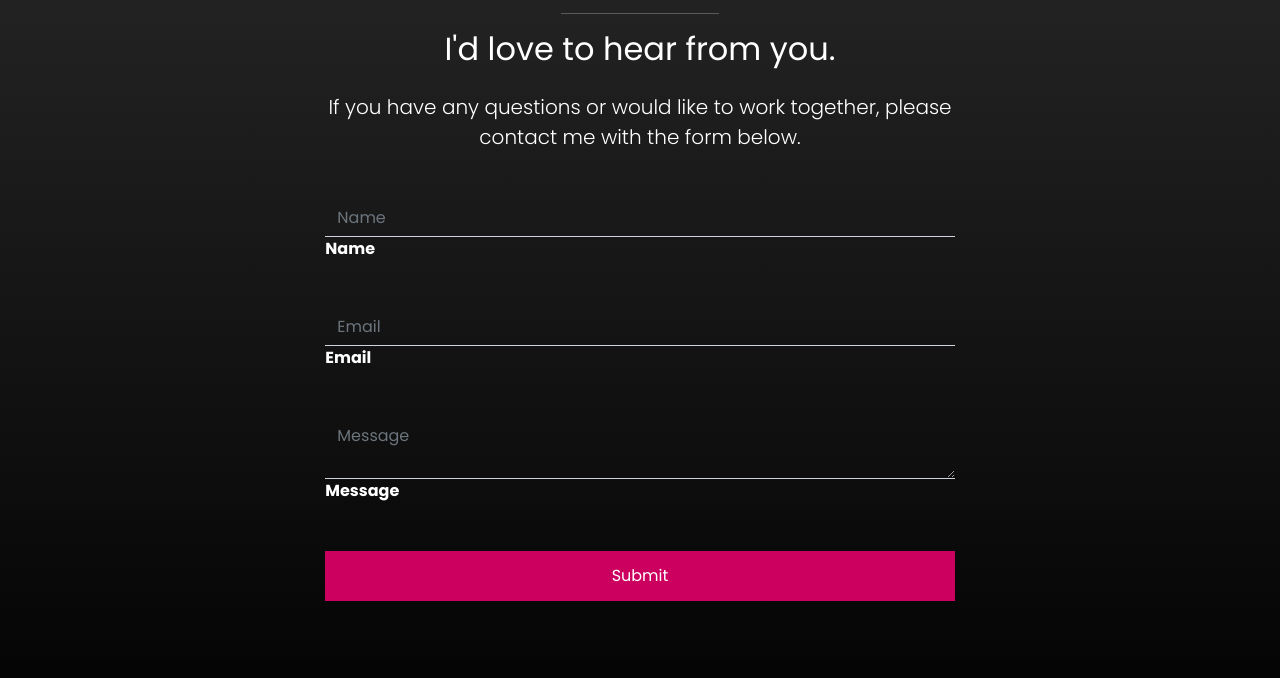
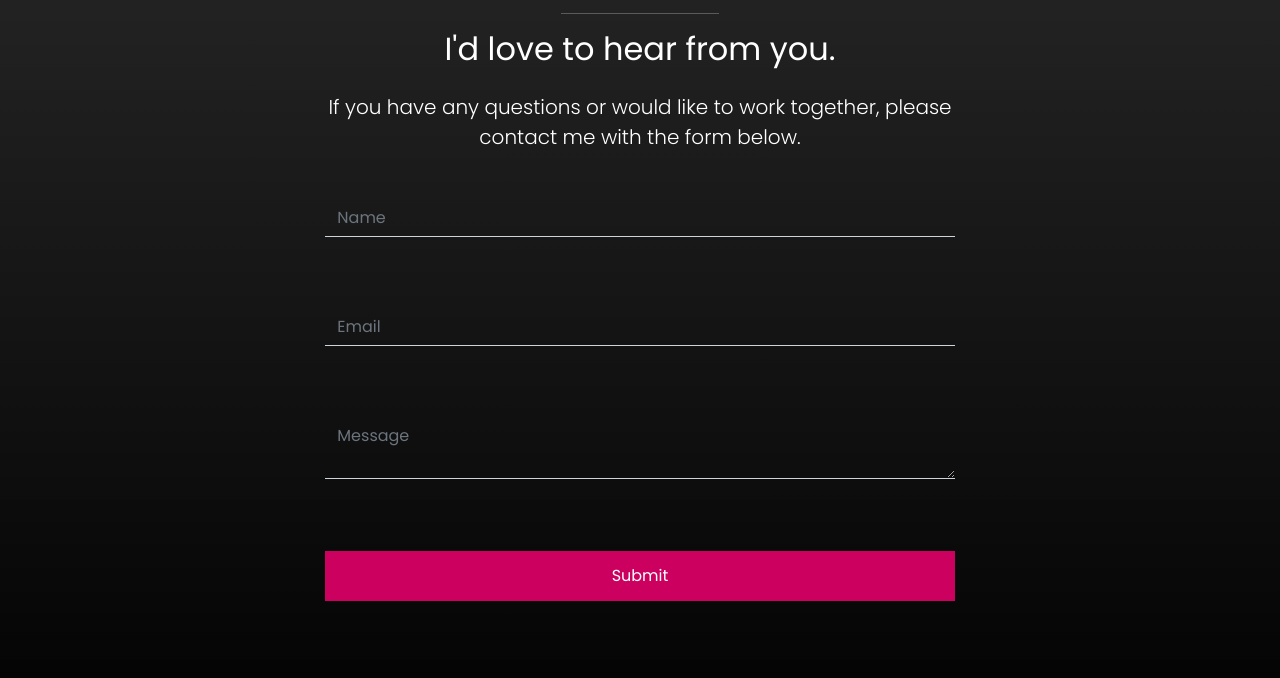
Before and after one commit to offfahad/portfolio-website, a website: page index.html in a window 1280 px wide. Shown: the part 4782-5460 px from the top of the page. Drawn offline with Linux system fonts and the light colour scheme.

Commit message:
form-updated

```diff
--- a/index.html
+++ b/index.html
@@ -371,19 +371,19 @@
               <input type="text"
                 class="form-control bg-transparent border-top-0 border-start-0 border-end-0 rounded-0 border-muted text-white"
                 id="name" name="name" placeholder="Name" autocomplete="name" />
-              <label for="name">Name</label>
+              <label for="name"></label>
             </div>
             <div class="mb-5">
               <input type="email"
                 class="form-control bg-transparent border-top-0 border-start-0 border-end-0 rounded-0 border-muted text-white"
                 id="email" name="email" placeholder="Email" autocomplete="email" />
-              <label for="email">Email</label>
+              <label for="email"></label>
             </div>
             <div class="mb-5">
               <textarea
                 class="form-control bg-transparent border-top-0 border-start-0 border-end-0 rounded-0 border-muted text-white"
                 id="message" name="message" placeholder="Message" autocomplete="message"></textarea>
-              <label for="message">Message</label>
+              <label for="message"></label>
             </div>
             <div class="mb-5 d-grid">
               <button type="submit" class="btn btn-primary">Submit</button>
```
